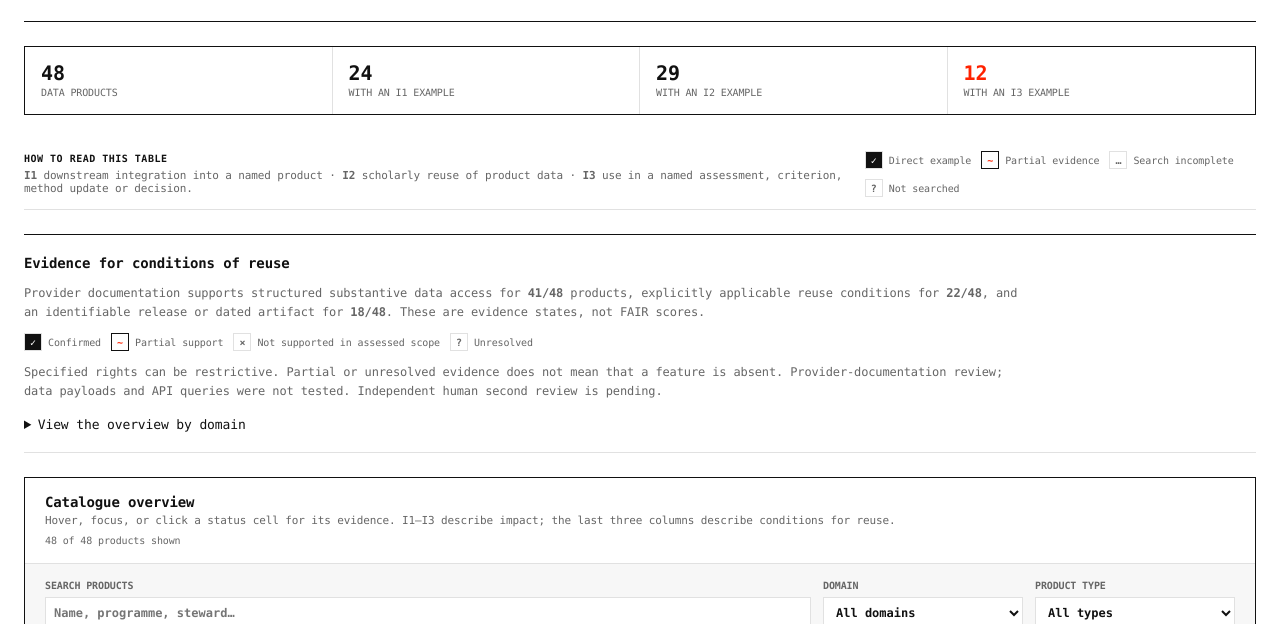
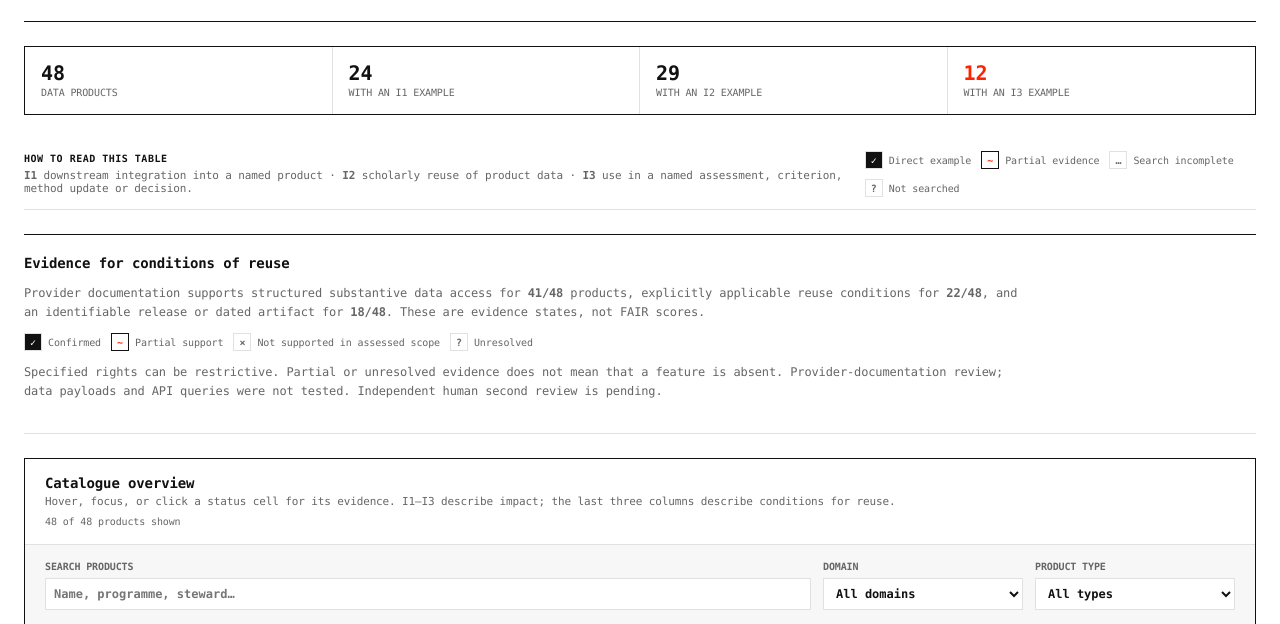
Before and after one commit to ArifDoenmez/tox-data-products, a plain HTML site: page index.html in a window 1280 px wide. Shown: the part 134-758 px from the top of the page. Drawn offline with Linux system fonts and the light colour scheme.

Commit message:
Update index.html

```diff
--- a/index.html
+++ b/index.html
@@ -58,10 +58,10 @@
           <span><b class="legend-symbol">?</b> Unresolved</span>
         </div>
         <p>Specified rights can be restrictive. Partial or unresolved evidence does not mean that a feature is absent. Provider-documentation review; data payloads and API queries were not tested. Independent human second review is pending.</p>
-        <details class="figure-details"><summary>View the overview by domain</summary>
+        <!--<details class="figure-details"><summary>View the overview by domain</summary>
           <figure><a href="reuse-features.png" target="_blank" rel="noopener"><img src="reuse-features.png" alt="Source support for structured access, specified reuse conditions and identifiable releases, grouped by primary catalogue domain." loading="lazy"></a>
           <figcaption>Confirmed products / all products in each group. Domain sizes are uneven and several products share programme-level sources; this is not a ranking of domain FAIRness.</figcaption></figure>
-        </details>
+        </details>-->
       </section>
 
       <section class="catalogue-section" aria-labelledby="catalogue-title">
```
